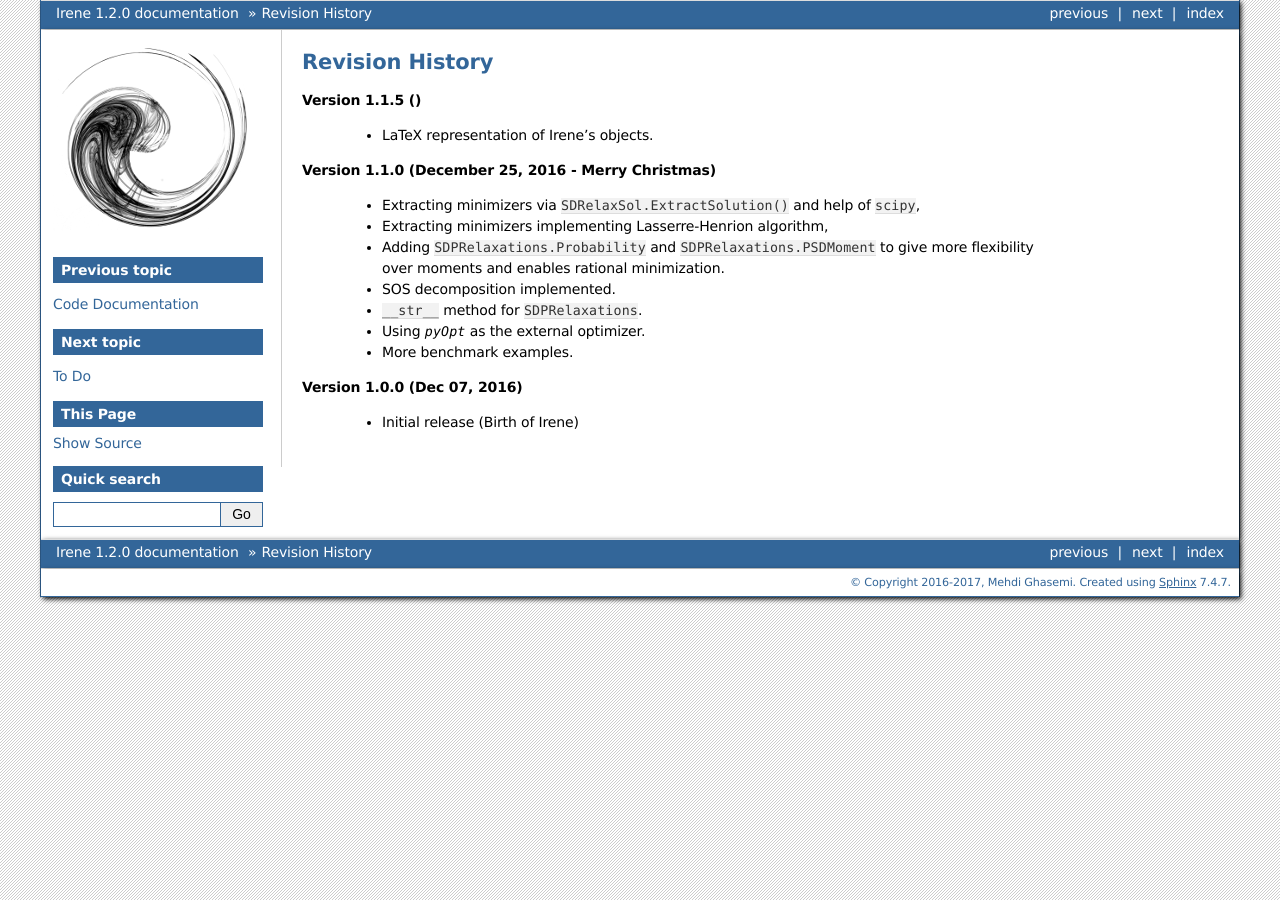
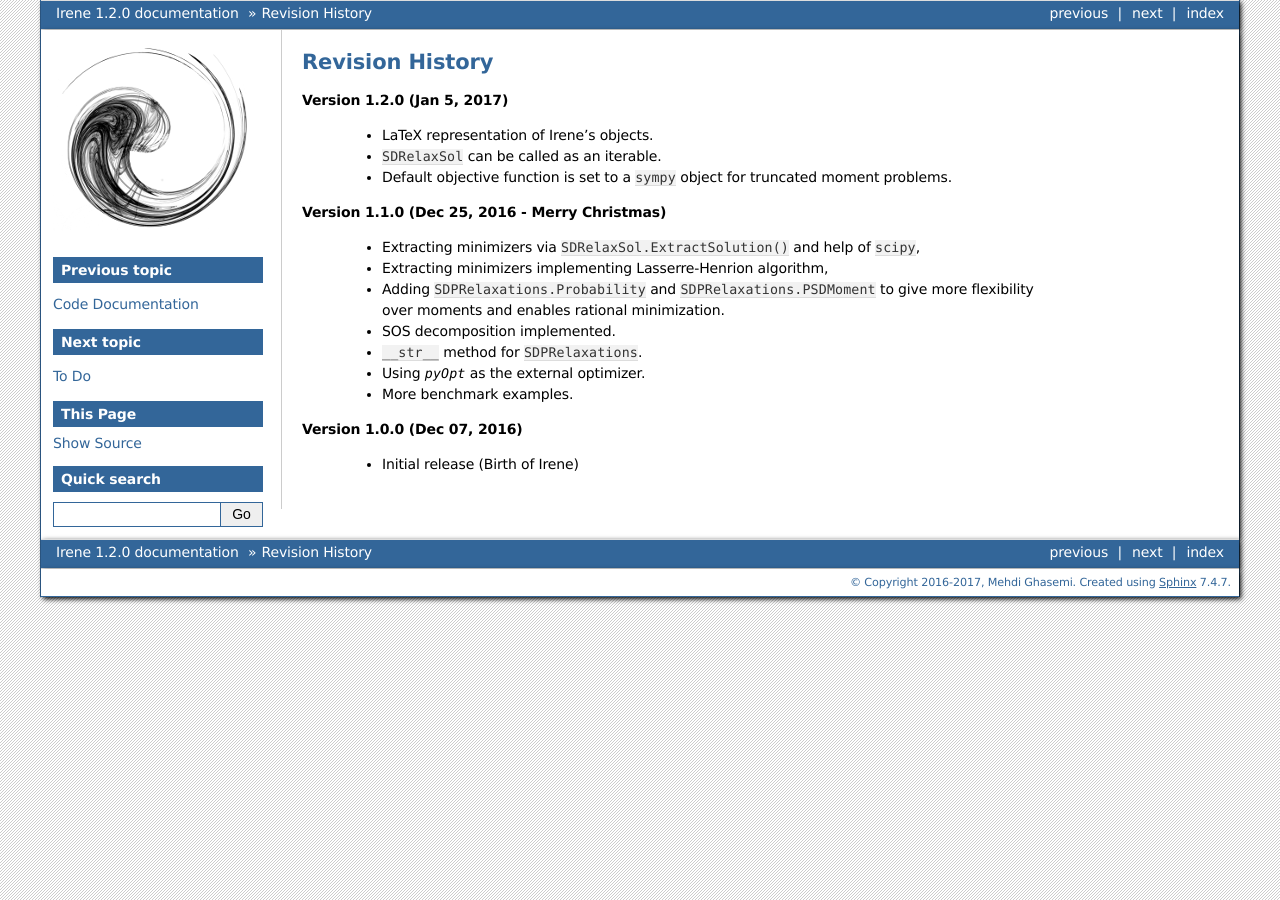
Before and after one commit to mghasemi/Irene, a Sphinx documentation site: the page built from doc/rev.rst, in a window 1280 px wide. Built offline with Sphinx 7.4.7, drawn with Linux system fonts in a browser that asks for light colours.

```diff
--- a/doc/optim.rst
+++ b/doc/optim.rst
@@ -285,7 +284,7 @@
 	# solve the SDP
 	Rlx.Minimize()
 	# output
-	Rlx.Solution.ExtractSolution('lh', 3)
+	Rlx.Solution.ExtractSolution('lh', 2)
 	print Rlx.Solution
 
 and the result is::
--- a/doc/rev.rst
+++ b/doc/rev.rst
@@ -2,11 +2,13 @@
 Revision History
 =============================
 
-**Version 1.1.5 ()**
+**Version 1.2.0 (Jan 5, 2017)**
 
 	- LaTeX representation of Irene's objects.
+	- ``SDRelaxSol`` can be called as an iterable.
+	- Default objective function is set to a ``sympy`` object for truncated moment problems.
 
-**Version 1.1.0 (December 25, 2016 - Merry Christmas)**
+**Version 1.1.0 (Dec 25, 2016 - Merry Christmas)**
 
 	- Extracting minimizers via ``SDRelaxSol.ExtractSolution()`` and help of ``scipy``,
 	- Extracting minimizers implementing Lasserre-Henrion algorithm,
--- a/doc/sdp.rst
+++ b/doc/sdp.rst
@@ -56,7 +56,7 @@
 
 This simplifies the :math:`k` constraints of the primal form in to one constraint
 :math:`\sum_{i=1}^m A_i x_i - C \succeq 0` and the objective and constraints of the
-dual form as :math:`tr(C\times Y)` and :math:`tr(A_i\times Z_i) = b_i` for :math:`i=1,dots,m`.
+dual form as :math:`tr(C\times Y)` and :math:`tr(A_i\times Z_i) = b_i` for :math:`i=1,\dots,m`.
 
 
 The ``sdp`` class
--- a/doc/todo.rst
+++ b/doc/todo.rst
@@ -17,4 +16,5 @@
 	+ Extract solutions (at least for polynomials)- in v.1.1.0.
 	+ SOS decomposition- in v.1.1.0.
 	+ Write a ``__str__`` method for ``SDPRelaxations`` printing- in v.1.1.0.
-	+ Write a LaTeX method.
+	+ Write a LaTeX method- in v.1.2.0.
+	+ Keep track of original expressions before reduction- in v.1.2.0.
```
Also changed, not shown: other parts of doc/optim.rst (+0 -1 lines), other parts of doc/todo.rst (+0 -1 lines), 3 other files.
